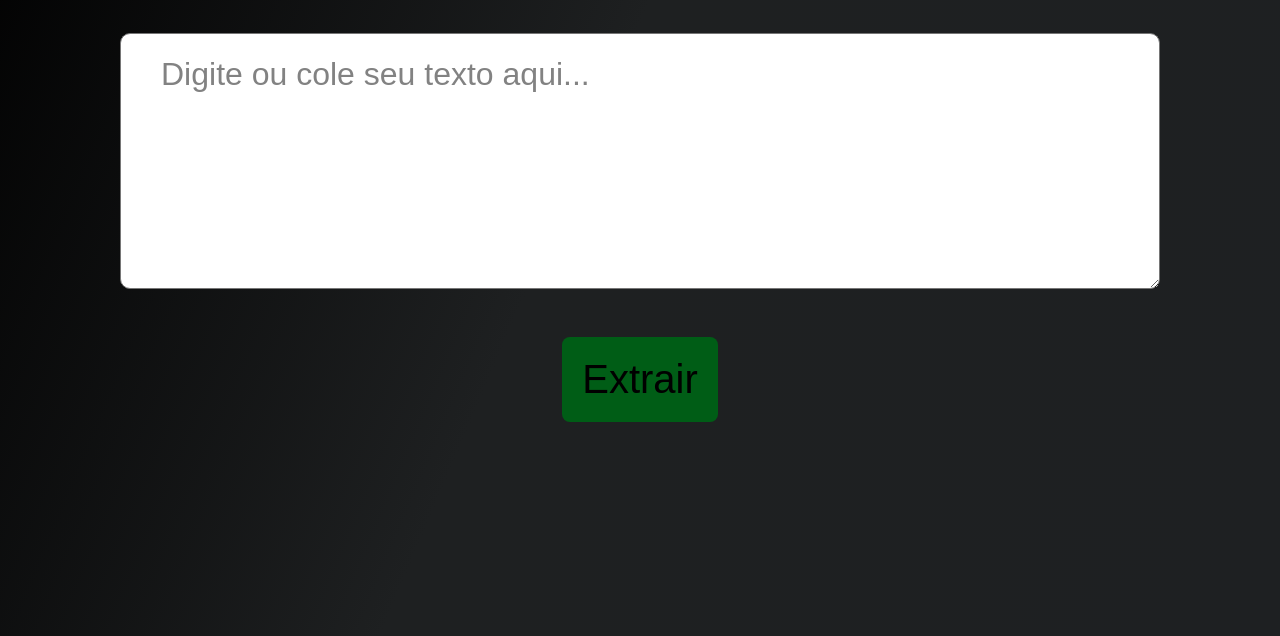
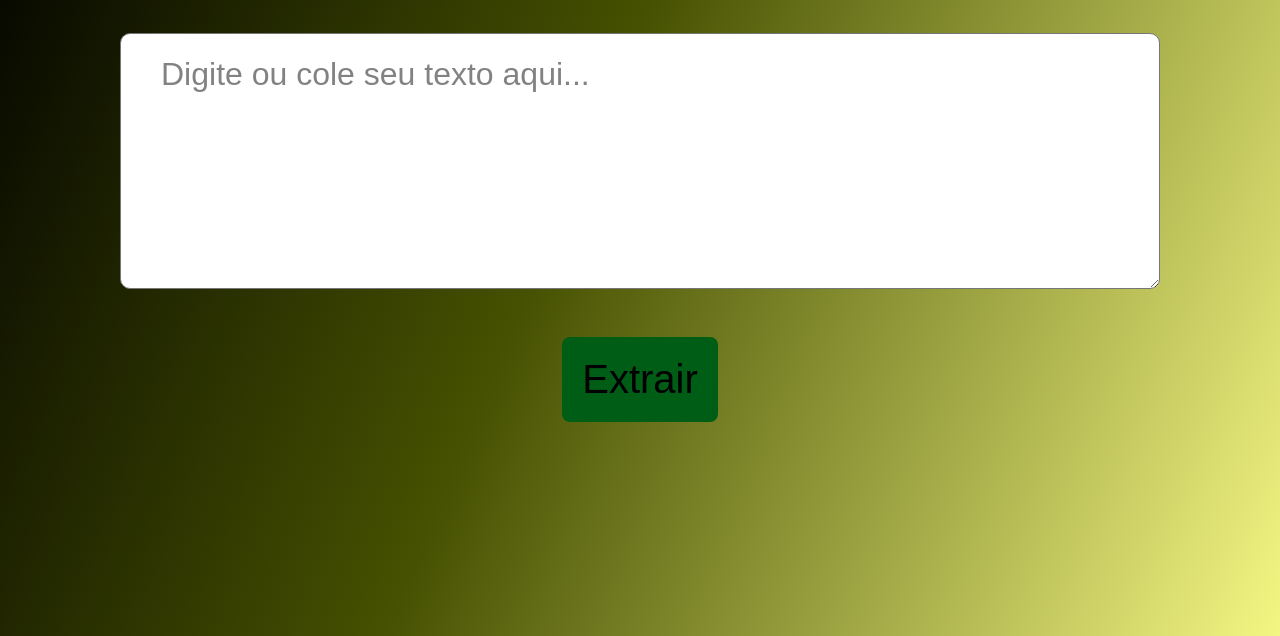
Before and after one commit to dorival2305/string--Dorivas, a plain HTML site: page index.html in a window 1280 px wide. Shown: the part 198-834 px from the top of the page. Drawn offline with Linux system fonts and the light colour scheme.

Commit message:
cor ao fundo

```diff
--- a/style.css
+++ b/style.css
@@ -2,7 +2,7 @@
 
 :root {
     --cor-destaque: #005d16;
-    --cor-gradiente-preto: linear-gradient(113deg, #000 0%, #1E2021 44.96%, #1E2022 100%);
+    --cor-gradiente-preto: linear-gradient(113deg, #000 0%, #465101 44.96%, #f4f683 100%);
 }
 
 * {
```
